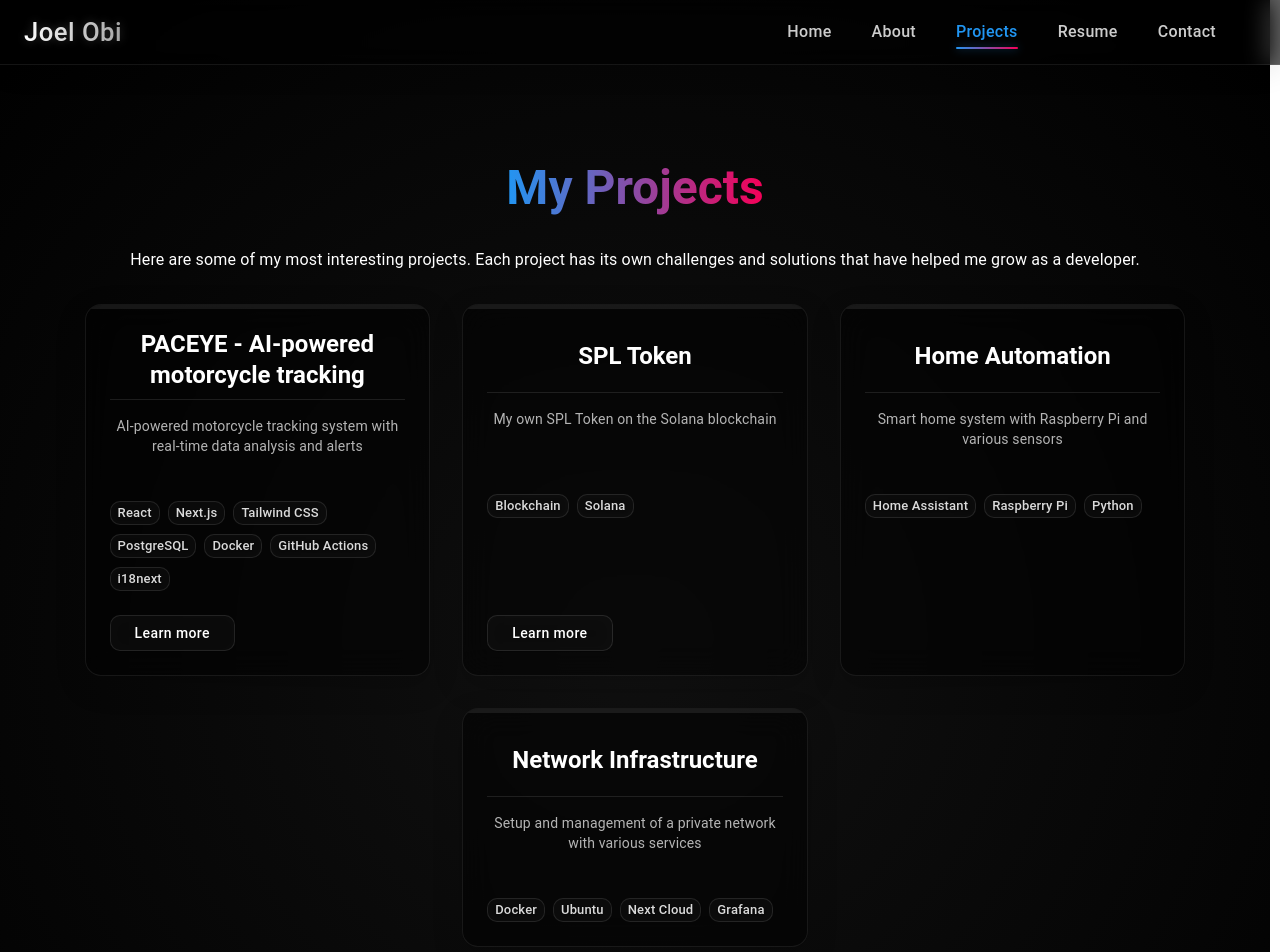
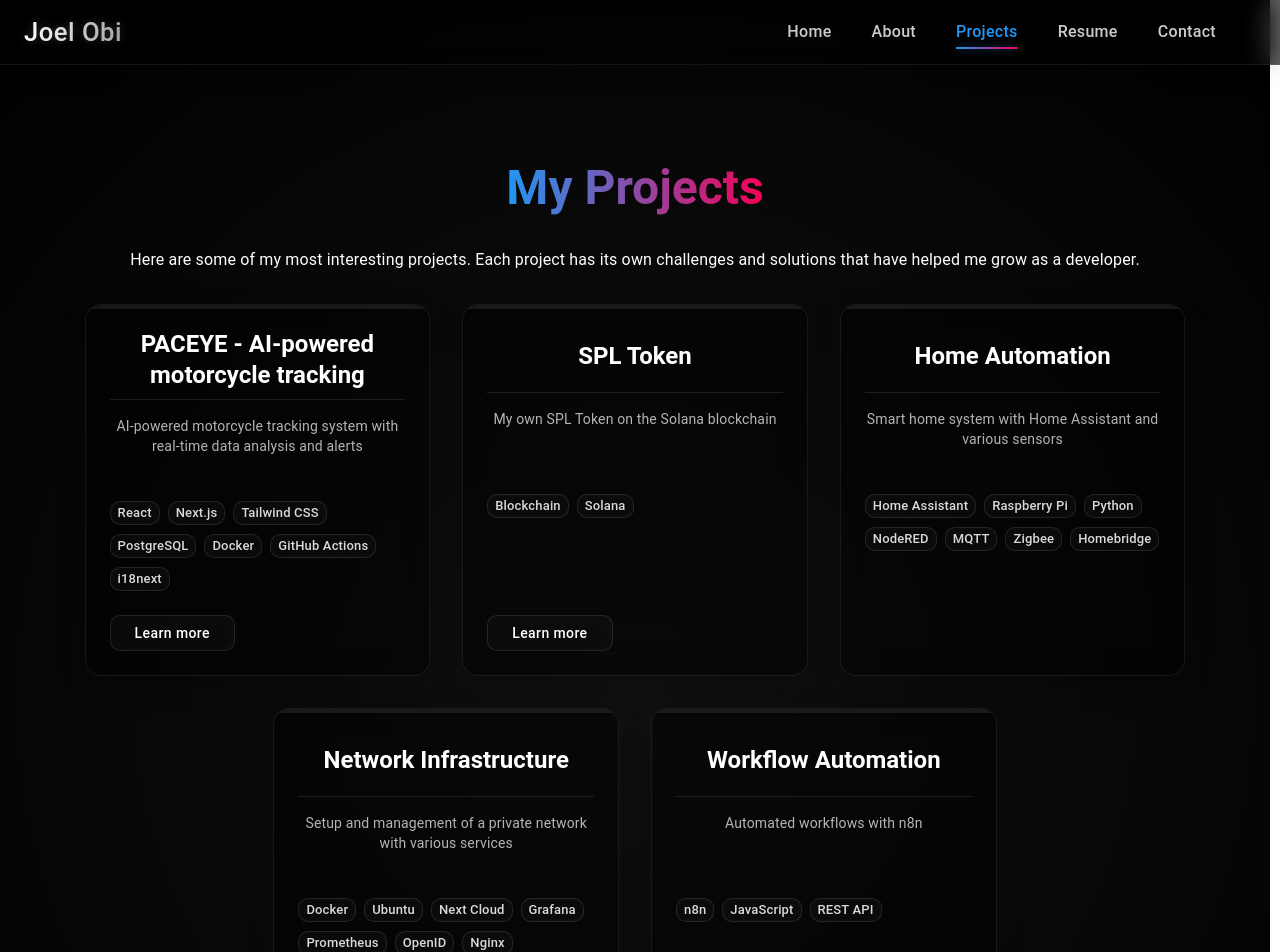
Before and after one commit to EinCloudy/portfolio, a React (Vite) app: page /projects in a window 1280 px wide. Shown: the top 952 px of the page. Built offline with nearby package versions, Linux system fonts and the light colour scheme.

Commit message:
update projects

```diff
--- a/src/pages/Projects.tsx
+++ b/src/pages/Projects.tsx
@@ -16,13 +16,18 @@ const projects = [
   },
   {
     title: 'Home Automation',
-    description: 'Smart home system with Raspberry Pi and various sensors',
-    technologies: ['Home Assistant', 'Raspberry Pi', 'Python'],
+    description: 'Smart home system with Home Assistant and various sensors',
+    technologies: ['Home Assistant', 'Raspberry Pi', 'Python', 'NodeRED', 'MQTT', 'Zigbee', 'Homebridge'],
   },
   {
     title: 'Network Infrastructure',
     description: 'Setup and management of a private network with various services',
-    technologies: ['Docker', 'Ubuntu', 'Next Cloud', 'Grafana'],
+    technologies: ['Docker', 'Ubuntu', 'Next Cloud', 'Grafana', 'Prometheus', 'OpenID', 'Nginx', 'Cloudflare', 'Proxmox', 'WireGuard', 'Pi-Hole'],
+  },
+  {
+    title: 'Workflow Automation',
+    description: 'Automated workflows with n8n',
+    technologies: ['n8n', 'JavaScript', 'REST API'],
   },
 ];
 
```
